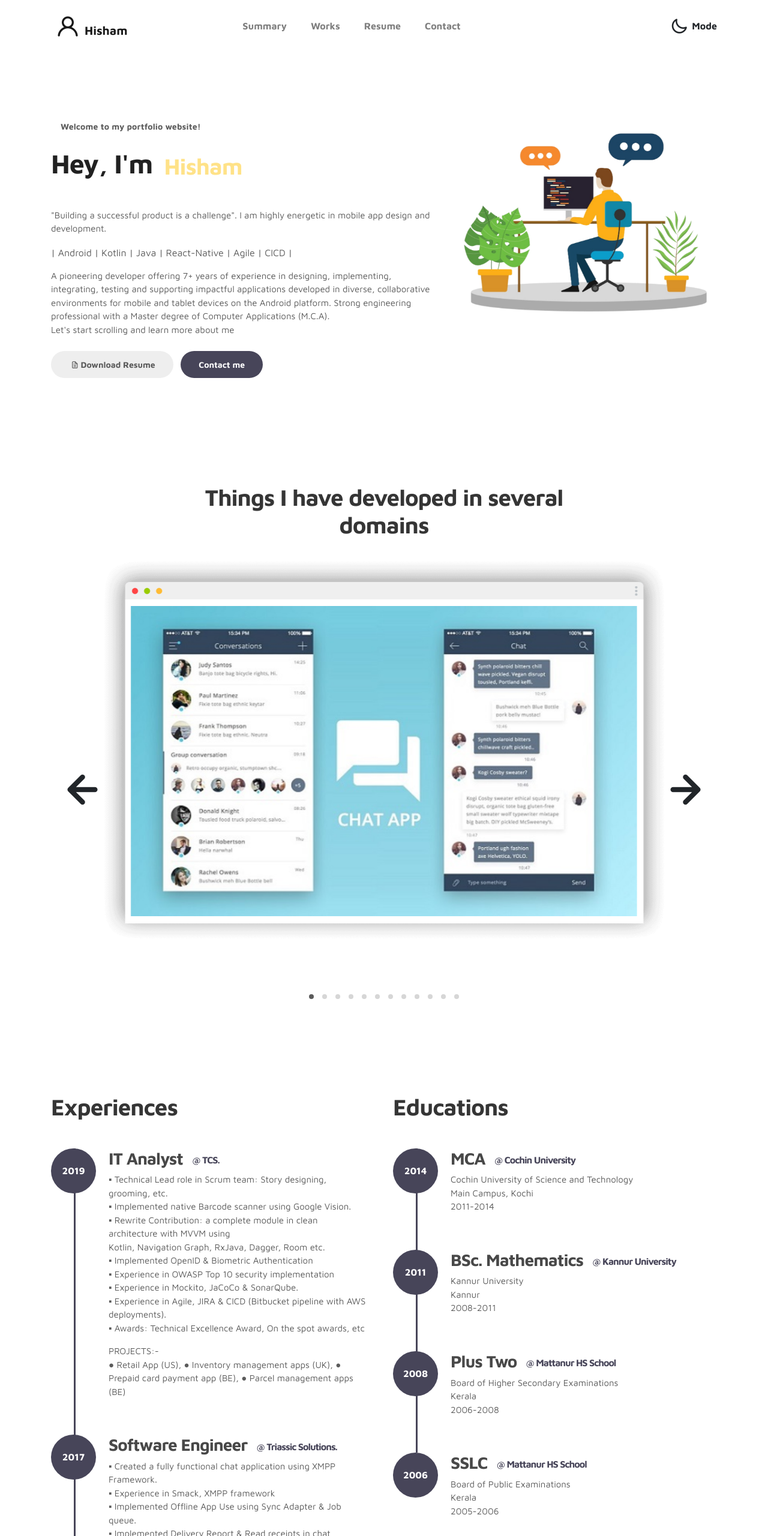
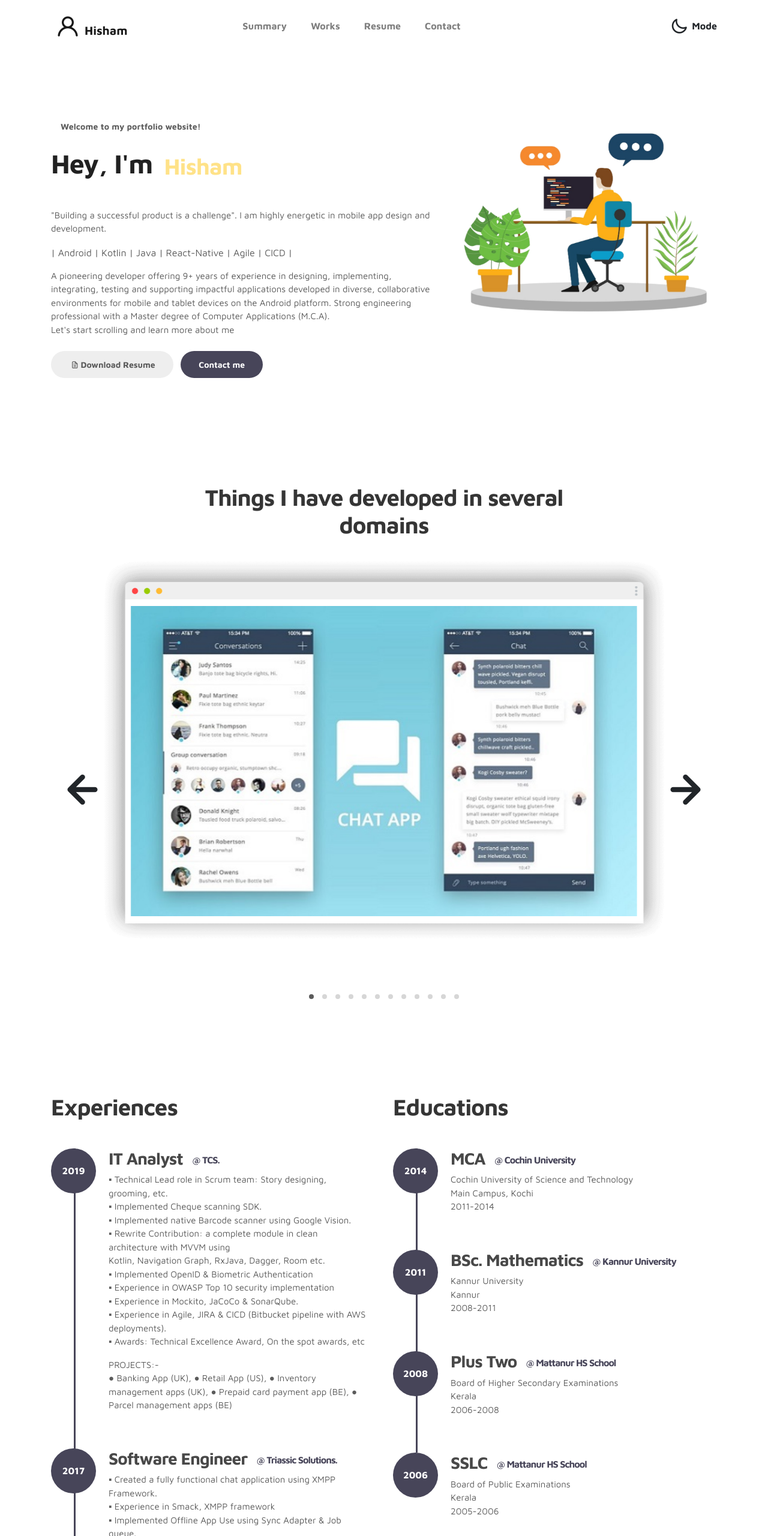
Before and after one commit to mghisham/mghisham.github.io, a plain HTML site: page index.html in a window 1280 px wide. Shown: the top 2560 px of the page at 60% size. Drawn offline with Linux system fonts and the light colour scheme.

Commit message:
Updated details 2023

```diff
--- a/index.html
+++ b/index.html
@@ -97,12 +97,12 @@
 						<br/>
                         <p>"Building a successful product is a challenge". I am highly energetic in mobile app design and development.</p>
 						<p class="copyright-text">| Android | Kotlin | Java | React-Native | Agile | CICD |</p>
-						<p>A pioneering developer offering 7+ years of experience in designing, implementing, integrating, testing and supporting impactful applications developed in diverse, collaborative environments for mobile and tablet devices on the Android platform. Strong engineering professional with a Master degree of Computer Applications (M.C.A).
+						<p>A pioneering developer offering 9+ years of experience in designing, implementing, integrating, testing and supporting impactful applications developed in diverse, collaborative environments for mobile and tablet devices on the Android platform. Strong engineering professional with a Master degree of Computer Applications (M.C.A).
 							<br/>Let's start scrolling and learn more about me
 						</p>
 
                         <div class="custom-btn-group mt-4">
-                          <a href="/cv/cv_hisham.pdf" class="btn mr-lg-2 custom-btn"><i class='uil uil-file-alt'></i>Download Resume</a>
+                          <a href="/cv/cv_android_engineer_uk.pdf" class="btn mr-lg-2 custom-btn"><i class='uil uil-file-alt'></i>Download Resume</a>
                           <a href="#contact" class="btn custom-btn custom-btn-bg custom-btn-link">Contact me</a>
                         </div>
                     </div>
@@ -224,8 +224,8 @@
                              </div>
                              <div class="timeline-info">
                                   <h3><span>IT Analyst</span><small>@ TCS.</small></h3>
-                                  <p>▪ Technical Lead role in Scrum team: Story designing, grooming, etc.<br/>▪ Implemented native Barcode scanner using Google Vision.<br/>▪ Rewrite Contribution: a complete module in clean architecture with MVVM using<br/>Kotlin, Navigation Graph, RxJava, Dagger, Room etc.<br/>▪ Implemented OpenID & Biometric Authentication<br/>▪ Experience in OWASP Top 10 security implementation<br/>▪ Experience in Mockito, JaCoCo & SonarQube.<br/>▪ Experience in Agile, JIRA & CICD (Bitbucket pipeline with AWS deployments).<br/>▪ Awards: Technical Excellence Award, On the spot awards, etc</p>
-								  <p>PROJECTS:- <br/>● Retail App (US), ● Inventory management apps (UK), ● Prepaid card payment app (BE), ● Parcel management apps (BE)</p>
+                                  <p>▪ Technical Lead role in Scrum team: Story designing, grooming, etc.<br/>▪ Implemented Cheque scanning SDK.<br/>▪ Implemented native Barcode scanner using Google Vision.<br/>▪ Rewrite Contribution: a complete module in clean architecture with MVVM using<br/>Kotlin, Navigation Graph, RxJava, Dagger, Room etc.<br/>▪ Implemented OpenID & Biometric Authentication<br/>▪ Experience in OWASP Top 10 security implementation<br/>▪ Experience in Mockito, JaCoCo & SonarQube.<br/>▪ Experience in Agile, JIRA & CICD (Bitbucket pipeline with AWS deployments).<br/>▪ Awards: Technical Excellence Award, On the spot awards, etc</p>
+								  <p>PROJECTS:- <br/>● Banking App (UK), ● Retail App (US), ● Inventory management apps (UK), ● Prepaid card payment app (BE), ● Parcel management apps (BE)</p>
                              </div>
                         </div>
 
@@ -340,7 +340,7 @@
             <div class="contact-info d-flex justify-content-between align-items-center py-4 px-lg-5">
                 <div class="contact-info-item">
                   <h3 class="mb-3 text-white">Connect Me</h3>
-                  <p class="footer-text mb-0"><a href="tel:+919747974575">+91 9747974575</a></p>
+                  <p class="footer-text mb-0"><a href="tel:+447586621867">+44 7586621867</a></p>
                   <p><a href="mailto:mghisham@gmail.com">mghisham@gmail.com</a></p>
                 </div>
 
```
Also changed, not shown: 1 other file.
